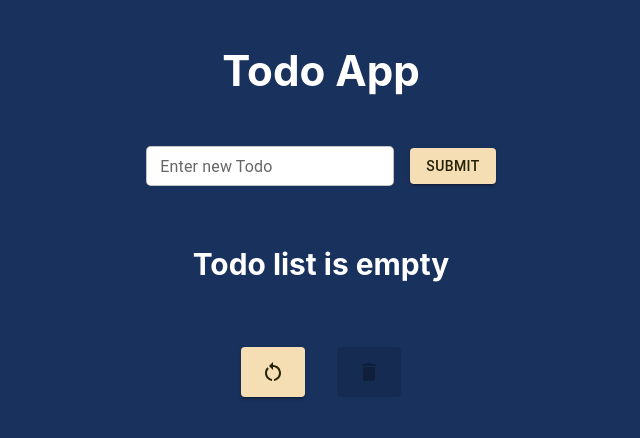
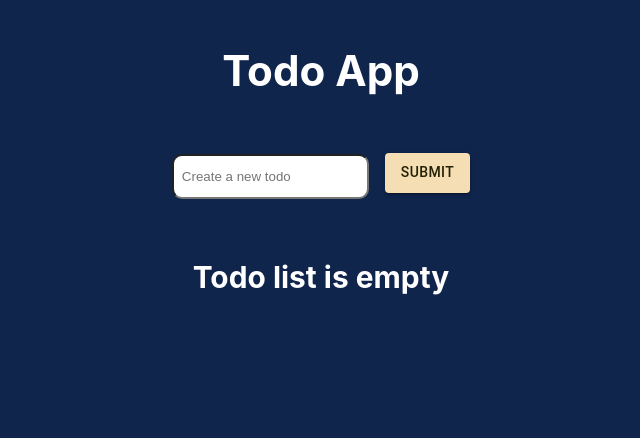
Before and after one commit to quintaped/Todo-proj, a React (Create React App) app: page / in a window 1280 px wide. Shown: the top 438 px of the page, without its empty margins (319-959 px from the left). Built offline with nearby package versions, Linux system fonts and the light colour scheme.

Commit message:
add btns

```diff
--- a/src/App.css
+++ b/src/App.css
@@ -15,7 +15,7 @@
 
 .body {
   text-align: center;
-  background-color: #19315d;
+  background-color: #0f254c;
   min-height: 100vh;
   /* display: flex; */
   flex-direction: column;
@@ -68,6 +68,19 @@
   justify-content: center;
  padding-top: 10px;
 }
+.newTodo{
+  height: 25px;
+  padding: 8px;
+  border-radius: 10px;
+}
+.submit{
+
+  height: 40px;
+  margin-top: 20px;
+  padding: 15px;
+  margin-bottom: 50px;
+  border-radius: 10px;
+}
 .stack-res{
   display: flex;
   flex-direction: row;
@@ -78,7 +91,19 @@
 .App-link {
   color: #61dafb;
 }
+.todo{
+  background-color: #fff;
+  color: black;
+  border-radius: 6px;
+  min-width: 600px;
+  justify-content: center;
+  align-items: center;
 
+}
+.em{
+  position: absolute;
+  left: 30;
+}
 @keyframes App-logo-spin {
   from {
     transform: rotate(0deg);
--- a/src/Todo.jsx
+++ b/src/Todo.jsx
@@ -2,18 +2,22 @@ import React from "react";
 import { useState } from "react";
 import "./App.css";
 import Button from "@mui/material/Button";
-import { Stack, TextField, ThemeProvider } from "@mui/material";
+import { ListItem, Stack, TextField, ThemeProvider } from "@mui/material";
 import { NewToDo } from "./NewTodo";
 import { createTheme } from "@mui/material/styles";
 import RestartAltIcon from "@mui/icons-material/RestartAlt";
 import DeleteIcon from "@mui/icons-material/Delete";
+import SummarizeIcon from "@mui/icons-material/Summarize";
+import CheckIcon from "@mui/icons-material/Check";
 
 export const Todo = (props) => {
-  const [value, setValue] = useState("");
-  const [list, setList] = useState([]);
+  const [todos, setTodos] = useState([]);
+  const [todo, setTodo] = useState("");
   const [disabled, setDisabled] = useState(true);
   const onClick = (e) => console.log("l");
-  const onChange = (e) => setValue(e.target.value.trim());
+  const { defaultValue = "" } = props;
+  const [value, setValue] = useState(defaultValue);
+  const onChange = (e) => setValue(e.target.value);
 
   const theme = createTheme({
     palette: {
@@ -24,45 +28,56 @@ export const Todo = (props) => {
     },
   });
 
-  const onTodoAdd = async (e) => {
-    e.preventDefault();
-    // if (value.length === 0) return;
-    <p>jj</p>;
-    setDisabled(true);
+  const addTodo = () => {
+    if (todo !== "") {
+      setTodos([...todos, todo]);
+      setTodo("");
+    }
   };
+  const deleteTodo = (text) => {
+    const newTodos = todos.filter((todo) => {
+      return todo !== text;
+    });
+    setTodos(newTodos);
+  };
+
   return (
     <div>
       <ThemeProvider theme={theme}>
         <form>
           <Stack className="stack" spacing={2} direction="row">
-            <TextField
-              label="Enter new Todo           "
-              onChange={onChange}
-              value={value}
-              className="quest"
-              size="small"
-            />
+            <div className="input-wrapper">
+              <input
+                type="text"
+                name="todo"
+                className="newTodo"
+                value={todo}
+                placeholder="Create a new todo"
+                onChange={(e) => {
+                  setTodo(e.target.value);
+                }}
+              />{" "}
+            </div>
             <Button
               variant="contained"
               color="ochre"
               className="submit"
-              type="submit"
-              onClick={onClick}
+              onClick={addTodo}
             >
               Submit
             </Button>
-
-            {/* <input
-          className="quest"
-          id="nameTodo"
-          type="text"
-          label="Enter new Todo"
-          value={value}
-        /> */}
           </Stack>
         </form>
-        <h5 className="empty">Todo list is empty</h5>
+
         <form>
+          <Stack
+            direction="row"
+            justifyContent="center"
+            alignItems="center"
+            spacing={2}
+          >
+            {todos?.length > 0 ? (
+              <ul className="todo-list">
                 <Stack
                   className="stack-res"
                   direction="row"
@@ -84,11 +99,38 @@ export const Todo = (props) => {
                     className="reset"
                     type="delete"
                     size="small"
-              disabled={disabled}
+                    onClick={deleteTodo}
                     color="ochre"
                   >
                     <DeleteIcon />
                   </Button>
+                </Stack>
+                {todos.map((todo, index) => (
+                  <div className="todo">
+                    <p key={index}>
+                      {/* <SummarizeIcon className="em" /> */}
+                      {todo}
+                      {"    "}
+                      <Button
+                        cclassName="em"
+                        type="delete"
+                        size="small"
+                        onClick={() => {
+                          deleteTodo(todo);
+                        }}
+                      >
+                        <DeleteIcon />
+                        <CheckIcon />
+                      </Button>
+                    </p>
+                  </div>
+                ))}
+              </ul>
+            ) : (
+              <div>
+                <h5 className="empty">Todo list is empty</h5>
+              </div>
+            )}
           </Stack>
         </form>
         <p>{value}</p>
```
Lines whose indentation alone changed are shown as unchanged.
